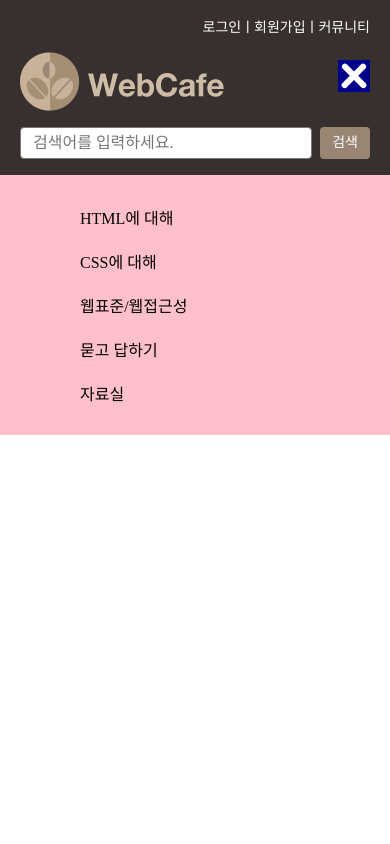
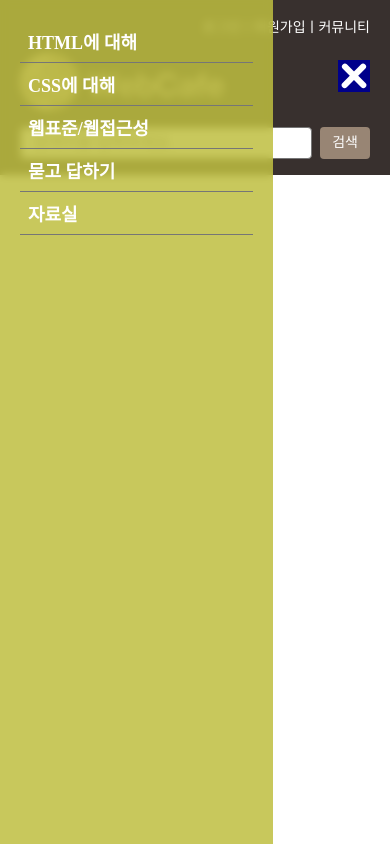
Before and after one commit to loco9939/zeroConneTo, a website: page RWD/index.html in a window 390 px wide. Drawn offline with Linux system fonts and the light colour scheme; a web font is replaced by a local one.

Commit message:
메인 메뉴 마크업 및 스타일

```diff
--- a/RWD/css/index.css
+++ b/RWD/css/index.css
@@ -78,13 +78,13 @@ input[type="search"] {
   flex-flow: row nowrap;
   justify-content: flex-end;
 }
-/* 공통 네비게이션 */
-.menu__list {
-  display: flex;
-  background: pink;
-  flex-flow: row wrap;
-  justify-content: space-between;
-  padding: 20px 80px;
+/* 공통 메인메뉴 */
+.menu__link {
+  display: block;
+  padding: var(--spacing-xs);
+  font-size: var(--text-md);
+  font-weight: 700;
+  color: var(--white);
 }
 
 /* 모바일 디바이스(Mobile Device) 320이상 */
@@ -157,12 +157,30 @@ input[type="search"] {
     transform: translateY(-50%) rotate(-45deg);
   }
 
-  /* 모바일 네비게이션 */
-
+  /* 모바일 메인 메뉴 */
+  .menu {
+    background: var(--accent-opacity-color);
+    position: fixed;
+    top: 0;
+    left: 0;
+    width: 70vw;
+    height: 100vh;
+    backdrop-filter: blur(4px);
+    padding: var(--spacing-md);
+    transform: translateX(-150%);
+    transition: all 300ms;
+  }
   .menu__item {
-    width: 100%;
-    margin: 10px 0;
-    display: inline-block;
+    border-bottom: 1px solid var(--silver);
+  }
+  .menu__link {
+    display: block;
+    padding: var(--spacing-xs);
+    font-size: var(--text-md);
+    font-weight: 700;
+  }
+  .menu.is--active {
+    transform: none;
   }
 }
 
@@ -191,6 +209,24 @@ input[type="search"] {
   .button--burger {
     display: none;
   }
+  /* 데스크탑 메인 메뉴 */
+  .menu {
+    background: var(--secondary-color);
+    padding: var(--spacing-base) var(--spacing-md);
+  }
+  .menu__list {
+    max-width: var(--container-width);
+    margin-left: auto;
+    margin-right: auto;
+    display: flex;
+    flex-grow: row nowrap;
+    justify-content: space-between;
+    align-items: center;
+    padding: var(--spacing-md);
+  }
+  .menu__link {
+    text-shadow: 1px 1px 0 var(-black), -1px -1px - var(-black);
+  }
 }
 
 /* 고해상도 배경이미지 미디어쿼리 */
```
